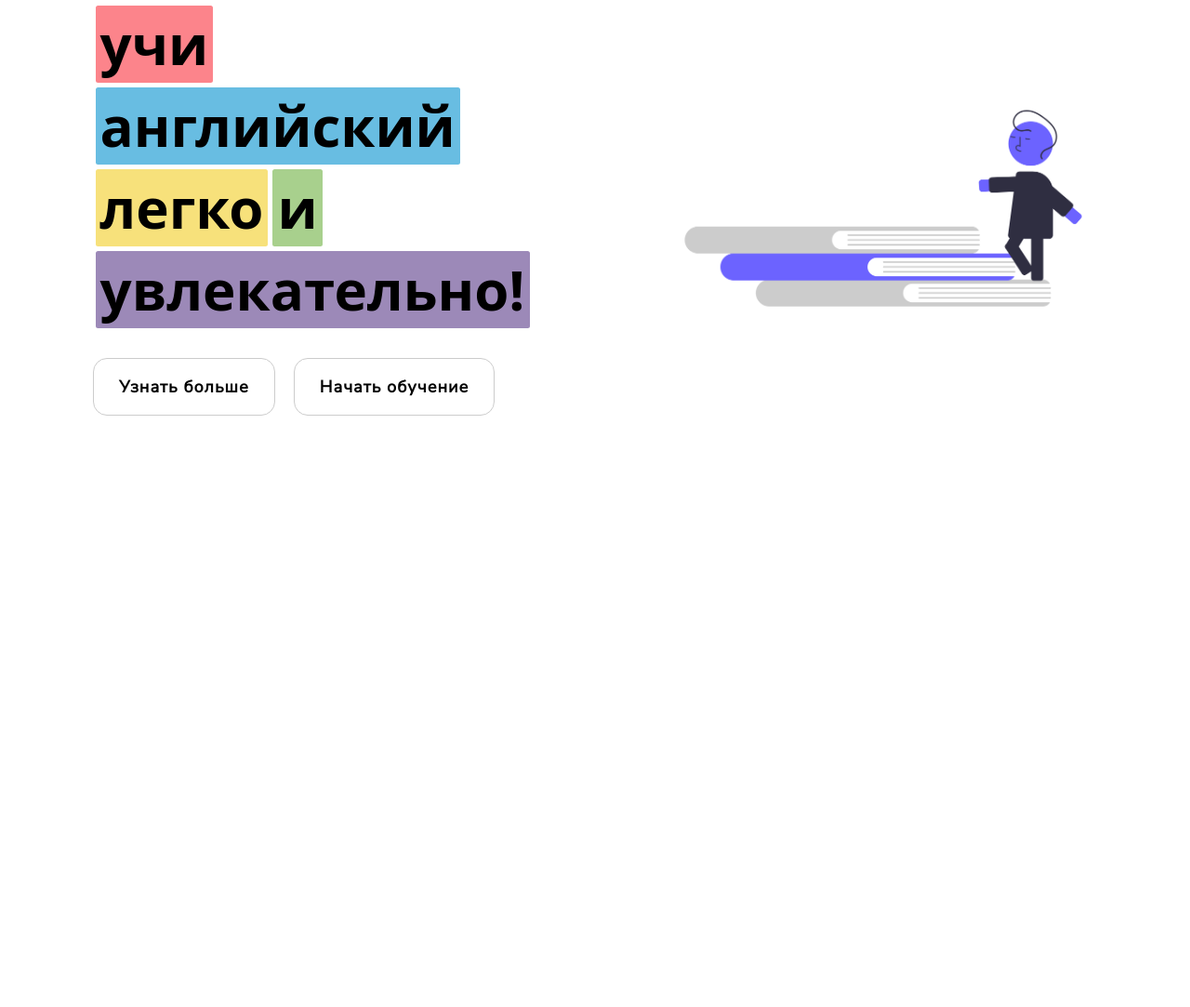
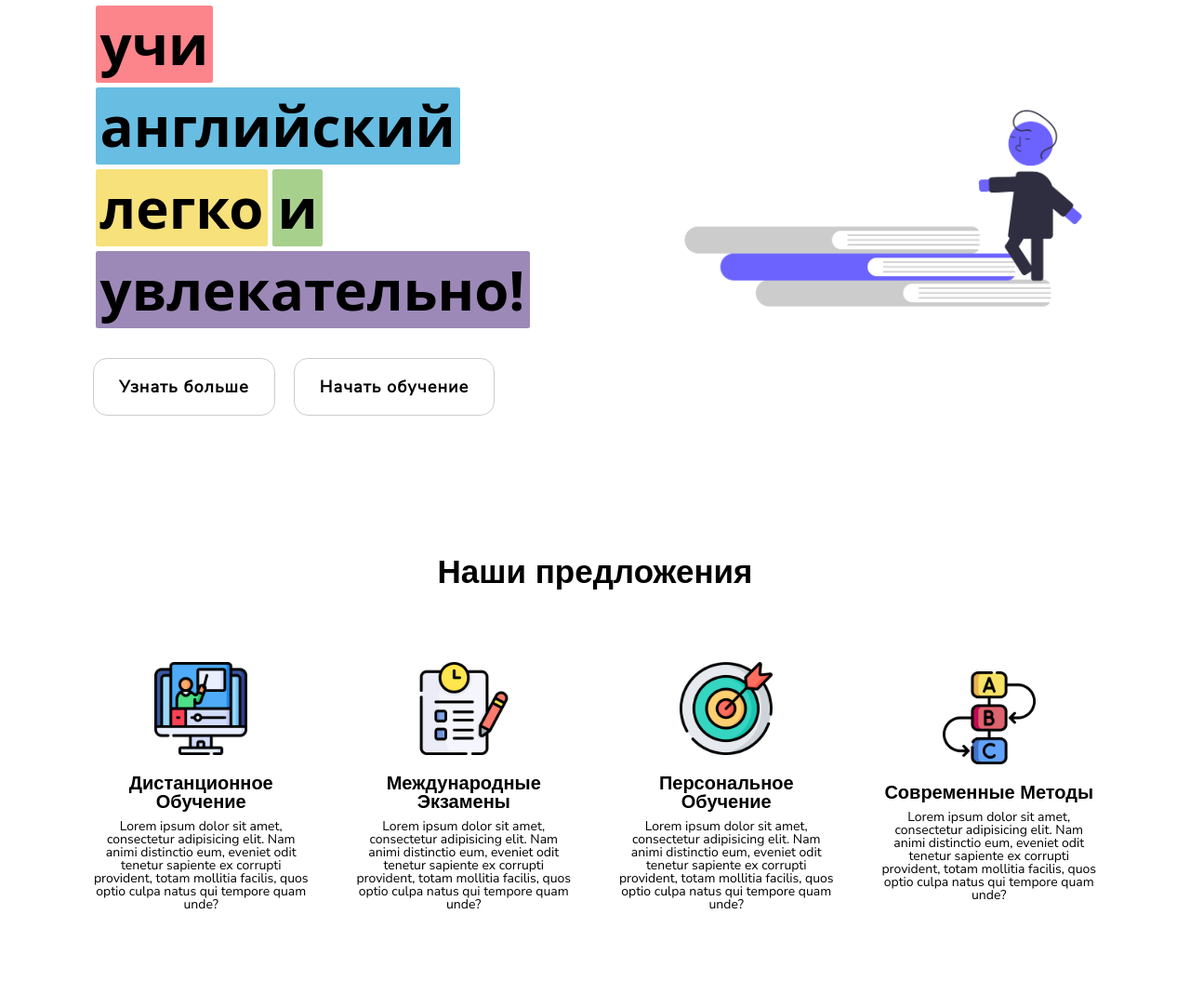
Before and after one commit to kattir97/engteacher, an Astro site: page / in a window 1280 px wide. Shown: the part 166-1249 px from the top of the page at 93% size. Before the commit the page ends 800 px from the top, so only its background shows below. Built offline with nearby package versions, Linux system fonts and the light colour scheme; Astro itself is replaced by a stand-in of ours; a web font is replaced by a local one.

Commit message:
features section

```diff
--- a/package.json
+++ b/package.json
@@ -13,6 +13,7 @@
     "@astrojs/check": "^0.5.6",
     "@fontsource/nunito-sans": "^5.0.12",
     "@fontsource/pacifico": "^5.0.12",
+    "@fontsource/sofia-sans": "^5.0.12",
     "@fontsource/tektur": "^5.0.4",
     "astro": "^4.4.10",
     "typescript": "^5.3.3"
--- /dev/null
+++ b/src/components/Features.astro
@@ -0,0 +1,94 @@
+---
+import { Image } from "astro:assets";
+import exam from "../assets/exam.png";
+import target from "../assets/target.png";
+import remote from "../assets/remote.png";
+import methods from "../assets/methods.png";
+import "@fontsource/sofia-sans";
+---
+
+<section class="features">
+  <h1 class="heading">Наши предложения</h1>
+  <div class="features-box">
+    <div class="feature">
+      <Image src={remote} alt="remote study image" class="img" />
+      <h2 class="subheading">Дистанционное Обучение</h2>
+      <p class="text">
+        Lorem ipsum dolor sit amet, consectetur adipisicing elit. Nam animi distinctio eum, eveniet
+        odit tenetur sapiente ex corrupti provident, totam mollitia facilis, quos optio culpa natus
+        qui tempore quam unde?
+      </p>
+    </div>
+    <div class="feature">
+      <Image src={exam} alt="remote study image" class="img" />
+      <h2 class="subheading">Международные Экзамены</h2>
+      <p class="text">
+        Lorem ipsum dolor sit amet, consectetur adipisicing elit. Nam animi distinctio eum, eveniet
+        odit tenetur sapiente ex corrupti provident, totam mollitia facilis, quos optio culpa natus
+        qui tempore quam unde?
+      </p>
+    </div>
+    <div class="feature">
+      <Image src={target} alt="remote study image" class="img" />
+      <h2 class="subheading">Персональное Обучение</h2>
+      <p class="text">
+        Lorem ipsum dolor sit amet, consectetur adipisicing elit. Nam animi distinctio eum, eveniet
+        odit tenetur sapiente ex corrupti provident, totam mollitia facilis, quos optio culpa natus
+        qui tempore quam unde?
+      </p>
+    </div>
+    <div class="feature">
+      <Image src={methods} alt="remote study image" class="img" />
+      <h2 class="subheading">Современные Методы</h2>
+      <p class="text">
+        Lorem ipsum dolor sit amet, consectetur adipisicing elit. Nam animi distinctio eum, eveniet
+        odit tenetur sapiente ex corrupti provident, totam mollitia facilis, quos optio culpa natus
+        qui tempore quam unde?
+      </p>
+    </div>
+  </div>
+</section>
+
+<style>
+  .features {
+    padding: 5rem 0;
+    text-align: center;
+
+    & .heading {
+      font-size: 3.5rem;
+      font-weight: 700;
+      font-family: "Sofia Sans", sans-serif;
+    }
+  }
+
+  .features-box {
+    padding: 8rem 0 5rem 0;
+    display: flex;
+    justify-content: center;
+    align-items: center;
+    gap: 5rem;
+  }
+
+  & .feature {
+    display: flex;
+    flex-direction: column;
+    align-items: center;
+
+    & .img {
+      width: 10rem;
+      height: 10rem;
+      margin-bottom: 2rem;
+    }
+
+    & .subheading {
+      font-size: 2rem;
+      font-weight: 600;
+      margin-bottom: 1rem;
+      font-family: "Sofia Sans", sans-serif;
+    }
+
+    & .text {
+      font-size: 1.4rem;
+    }
+  }
+</style>
--- a/src/pages/index.astro
+++ b/src/pages/index.astro
@@ -2,9 +2,11 @@
 import MainLayout from "../layouts/MainLayout.astro";
 import Header from "../components/Header.astro";
 import Hero from "../components/Hero.astro";
+import Features from "../components/Features.astro";
 ---
 
 <MainLayout>
   <Header />
   <Hero />
+  <Features />
 </MainLayout>
```
Also changed, not shown: src/assets/exam.png (added), src/assets/methods.png (added), src/assets/remote.png (added), src/assets/target.png (added), 1 other file.
